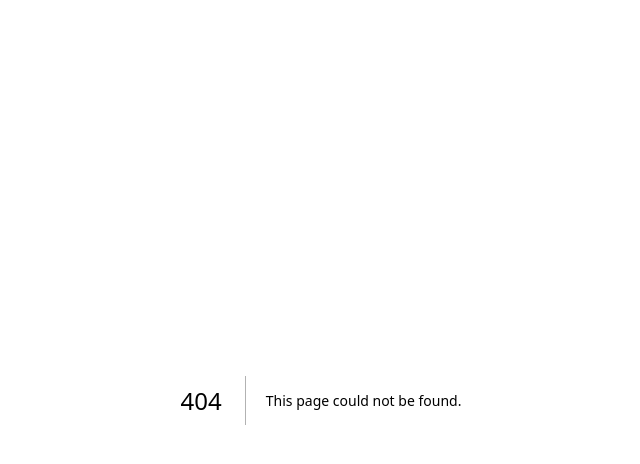
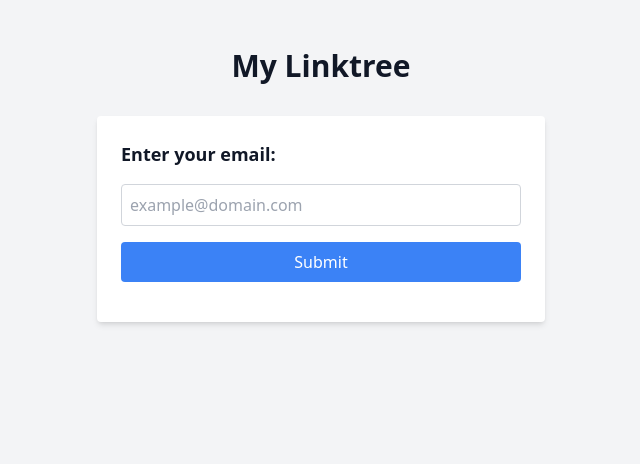
Before and after one commit to rufusmd/linktree-like-app, a Next.js app: page /linktree in a window 1280 px wide. Before the commit this address had no page. Shown: the top 464 px of the page, without its empty margins (319-959 px from the left). Built offline with nearby package versions, Linux system fonts and the light colour scheme.

Commit message:
Added linktree route and confirmed working email form

```diff
--- a/app/components/email.form.jsx
+++ b/app/components/email.form.jsx
@@ -10,7 +10,7 @@
     e.preventDefault();
     setResponse("Submitting...");
     try {
-      const res = await fetch('https://my-linktree-email-api.rufussweeney.workers.dev/api/send-email', {
+      const res = await fetch('https://my-linktree-email-api.rufussweeney.workers.dev/', {
         method: "POST",
         headers: {
           "Content-Type": "application/json",
--- /dev/null
+++ b/app/linktree/page.js
@@ -0,0 +1,12 @@
+import EmailForm from '../components/email.form';
+
+export default function LinktreePage() {
+  return (
+    <div className="min-h-screen bg-gray-100 py-12">
+      <div className="container mx-auto px-4">
+        <h1 className="text-3xl font-bold text-center mb-8">My Linktree</h1>
+        <EmailForm />
+      </div>
+    </div>
+  );
+}
--- a/app/page.js
+++ b/app/page.js
@@ -1,10 +1,5 @@
-import EmailForm from "./components/email.form";
+import { redirect } from 'next/navigation';
 
-export default function Page() {
-  return (
-    <main className="flex flex-col items-center justify-center min-h-screen bg-gray-100">
-      <h1 className="text-3xl font-bold mt-8">Get Your Spreadsheet</h1>
-      <EmailForm />
-    </main>
-  );
+export default function Home() {
+  redirect('/linktree');
 }
```
